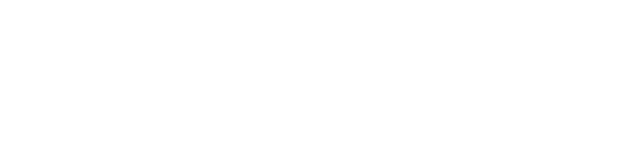
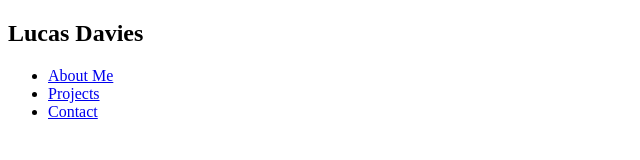
Before and after one commit to Lucas-coder95/Portfolio2, a plain HTML site: page Index.html in a window 1280 px wide. Shown: the whole page, without its empty margins (0-640 px from the left). Drawn offline with Linux system fonts and the light colour scheme.

Commit message:
Navigation section
added navigation section

```diff
--- a/Index.html
+++ b/Index.html
@@ -7,13 +7,28 @@
     </head>
     <body>
         <nav>
-
+            <h2 id="logo">Lucas Davies</h2>
+            <ul class="navigation-items">
+                <li class="navigation-items">
+                    <a href="#about-me">About Me</a>
+                </li>
+                <li class="navigation-items">
+                    <a href="projects">Projects</a>
+                </li>
+                <li class="navigation-items">
+                    <a href="/contact.html">Contact</a>
+                </li>
+            </ul>
         </nav>
         <main>
             <section id="about-me">
+                <div class="about-me-container">
+                    <div class="about-me-text-container">
 
+                    </div>
+                </div>
             </section>
-            <section id="Portfolio">
+            <section id="projects">
 
             </section>
 
```
